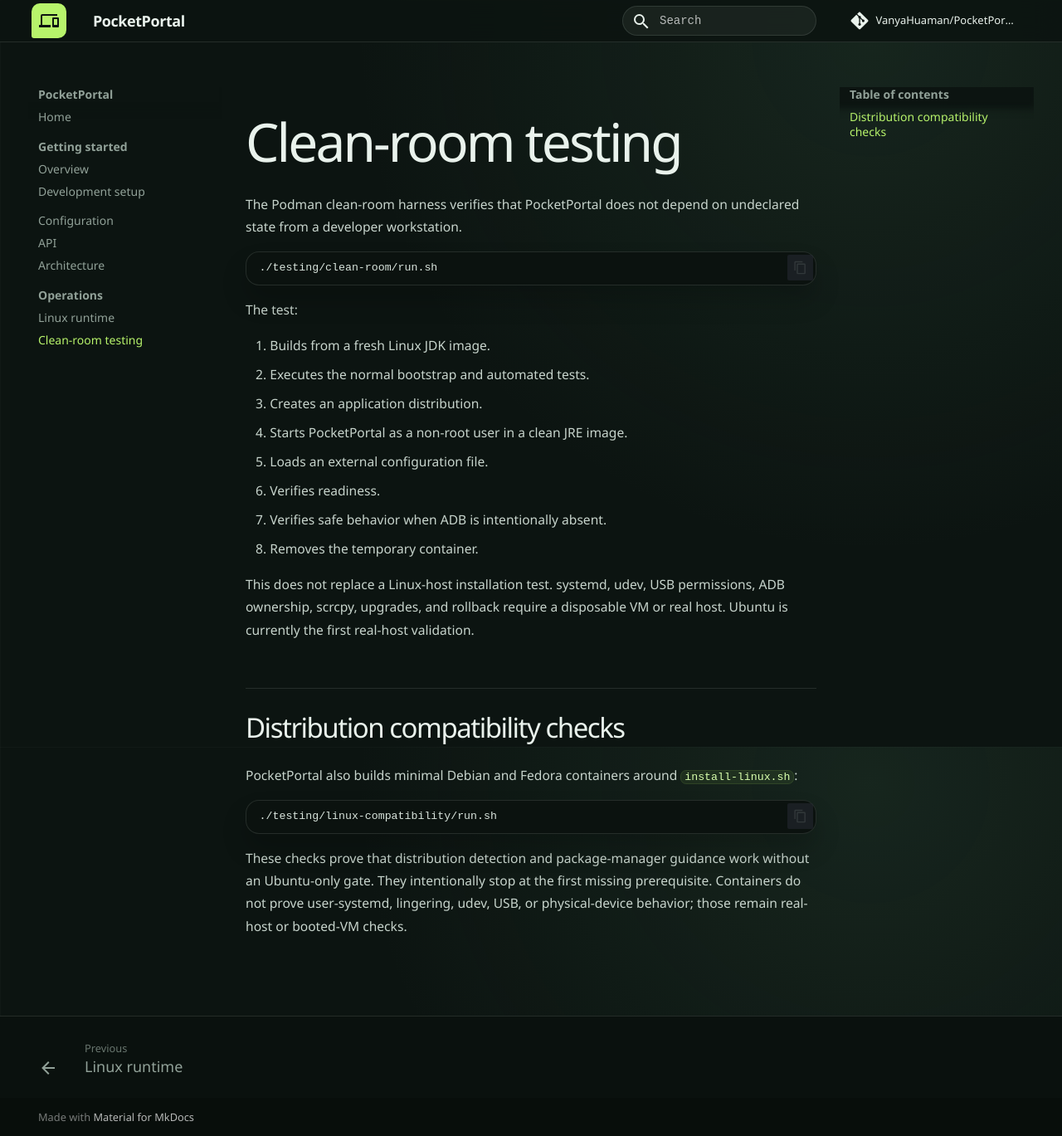
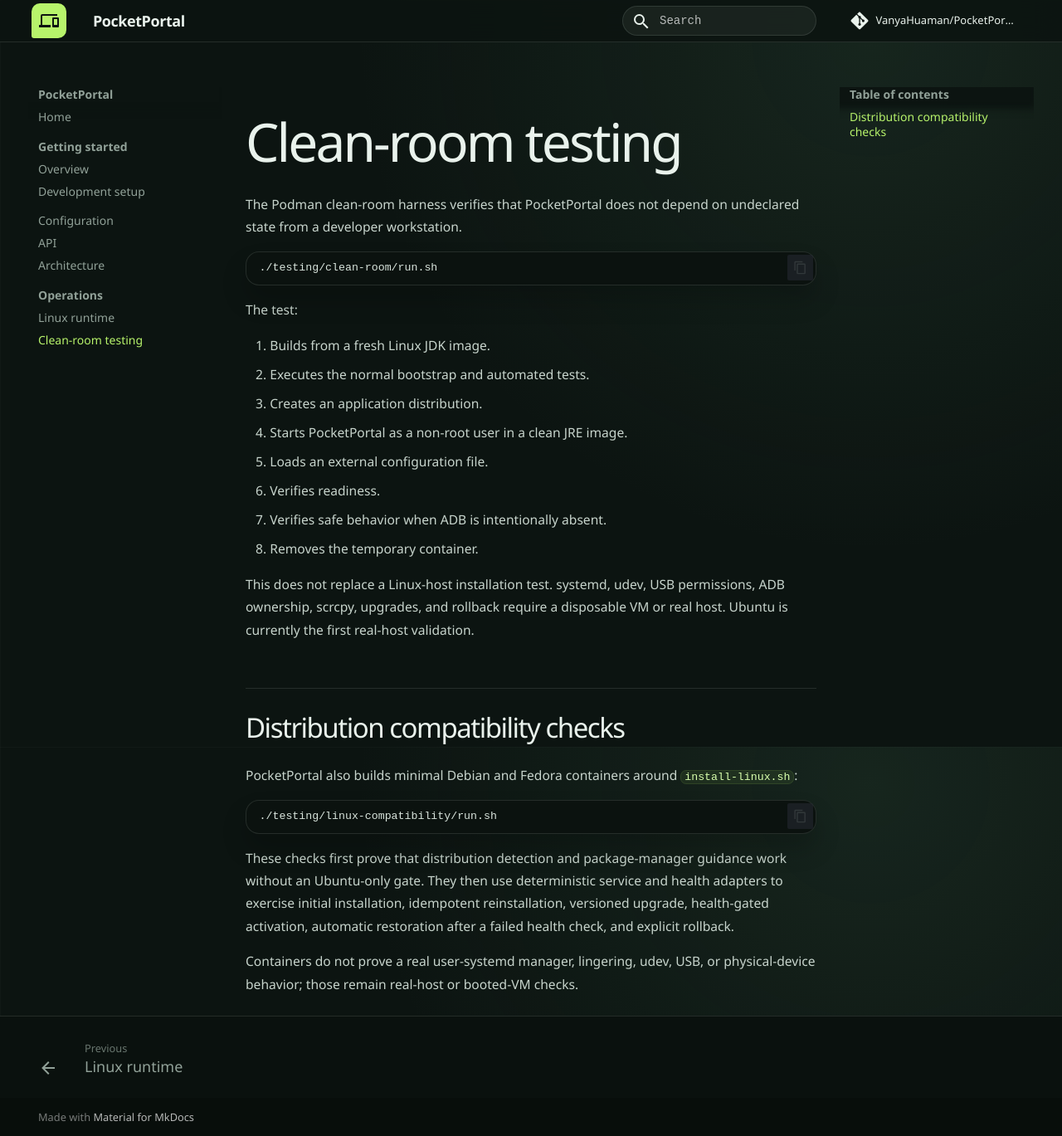
Before and after one commit to VanyaHuaman/PocketPortal, an MkDocs documentation site: the page built from docs/operations/clean-room.md, in a window 1280 px wide and 1369 px high. Shown: the whole window at 83% size. Built offline with MkDocs 1.6.1 and Material for MkDocs 9.7.7, drawn with Linux system fonts in a browser that asks for light colours; comment, search, counter and statistics services are not loaded.

````diff
--- a/docs/operations/clean-room.md
+++ b/docs/operations/clean-room.md
@@ -27,4 +27,6 @@ PocketPortal also builds minimal Debian and Fedora containers around `install-li
 ./testing/linux-compatibility/run.sh
 ```
 
-These checks prove that distribution detection and package-manager guidance work without an Ubuntu-only gate. They intentionally stop at the first missing prerequisite. Containers do not prove user-systemd, lingering, udev, USB, or physical-device behavior; those remain real-host or booted-VM checks.
+These checks first prove that distribution detection and package-manager guidance work without an Ubuntu-only gate. They then use deterministic service and health adapters to exercise initial installation, idempotent reinstallation, versioned upgrade, health-gated activation, automatic restoration after a failed health check, and explicit rollback.
+
+Containers do not prove a real user-systemd manager, lingering, udev, USB, or physical-device behavior; those remain real-host or booted-VM checks.
````
Also changed, not shown: AI_HANDOFF.md (+1 -1 lines), PocketPortal-Plan.md (+1 -1 lines), README.md (+1 -1 lines), 10 other files.
